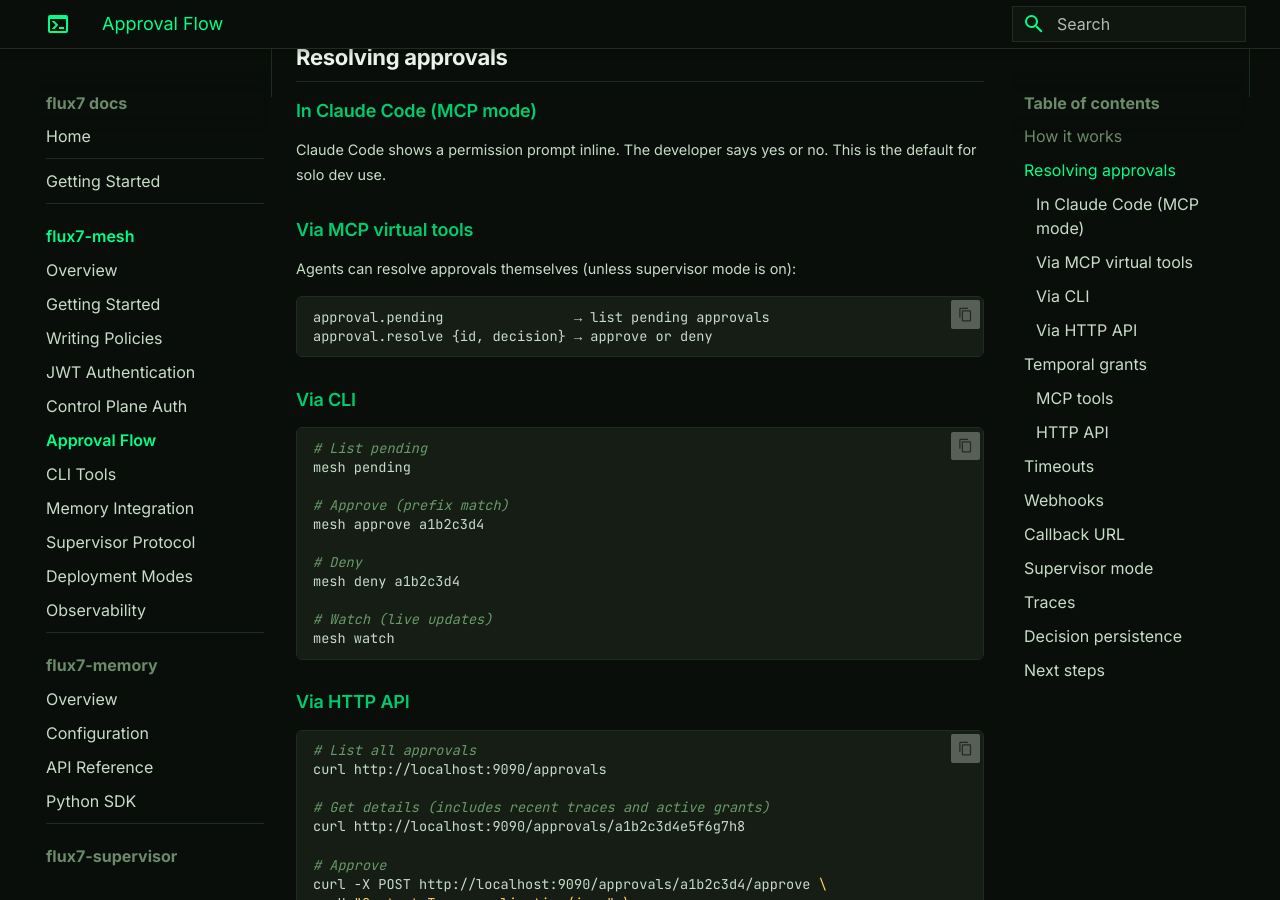
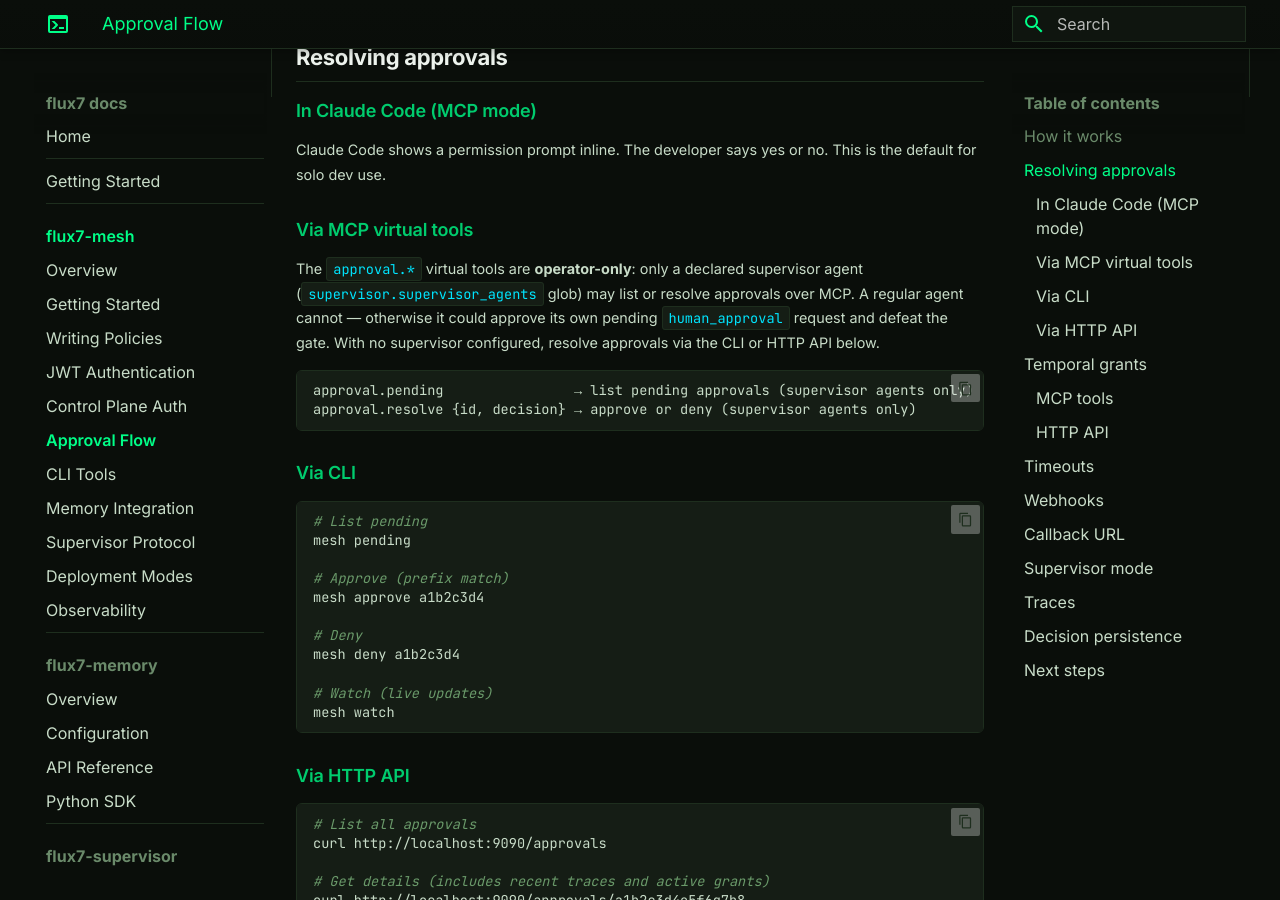
Before and after one commit to KTCrisis/flux7-docs, an MkDocs documentation site: the page built from docs/mesh7/approval-flow.md, in a window 1280 px wide and 900 px high, scrolled down 702 px. Built offline with MkDocs 1.6.1 and Material for MkDocs 9.7.7, drawn with Linux system fonts in a browser that asks for light colours.

Commit message:
docs(mesh7): approval.* MCP tools are supervisor-only
Co-Authored-By: Claude Opus 4.8 (1M context) <noreply@anthropic.com>

````diff
--- a/docs/mesh7/approval-flow.md
+++ b/docs/mesh7/approval-flow.md
@@ -34,11 +34,15 @@ Claude Code shows a permission prompt inline. The developer says yes or no. This
 
 ### Via MCP virtual tools
 
-Agents can resolve approvals themselves (unless supervisor mode is on):
+The `approval.*` virtual tools are **operator-only**: only a declared supervisor
+agent (`supervisor.supervisor_agents` glob) may list or resolve approvals over
+MCP. A regular agent cannot — otherwise it could approve its own pending
+`human_approval` request and defeat the gate. With no supervisor configured,
+resolve approvals via the CLI or HTTP API below.
 
 ```
-approval.pending                → list pending approvals
-approval.resolve {id, decision} → approve or deny
+approval.pending                → list pending approvals (supervisor agents only)
+approval.resolve {id, decision} → approve or deny (supervisor agents only)
 ```
 
 ### Via CLI
````
